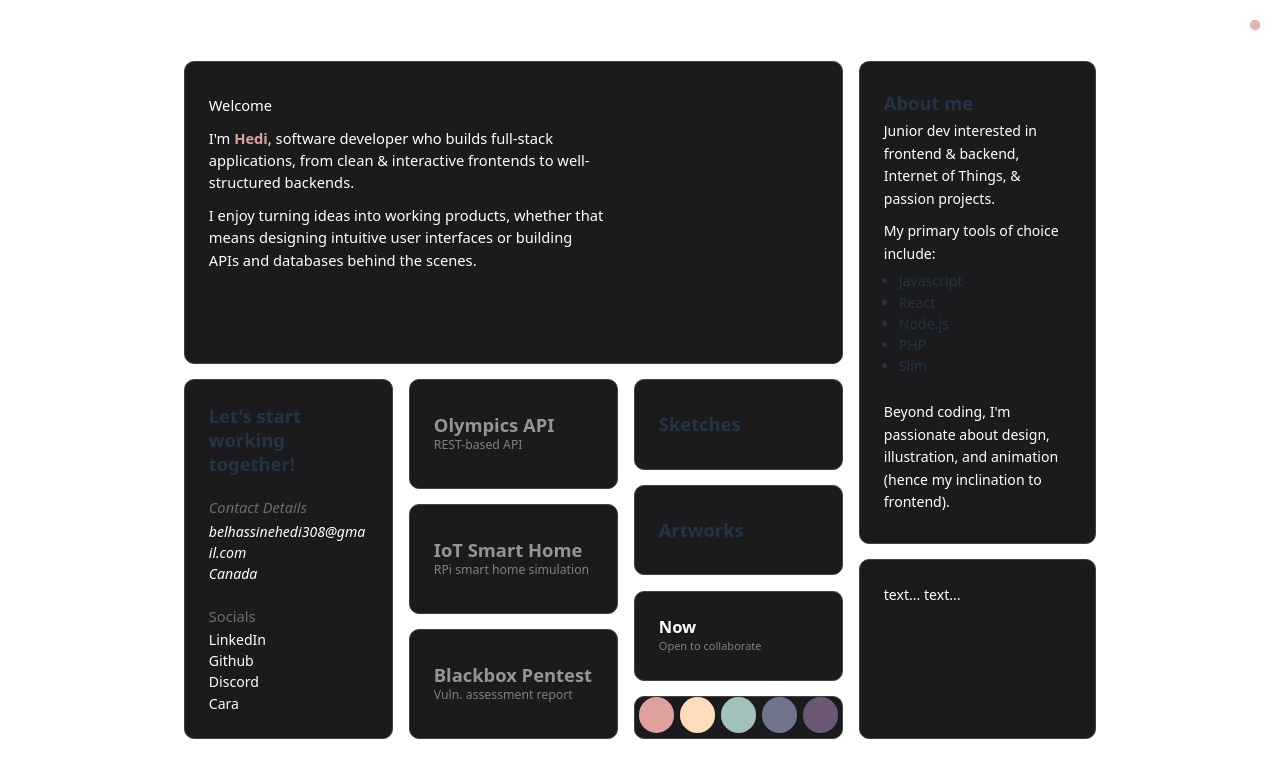
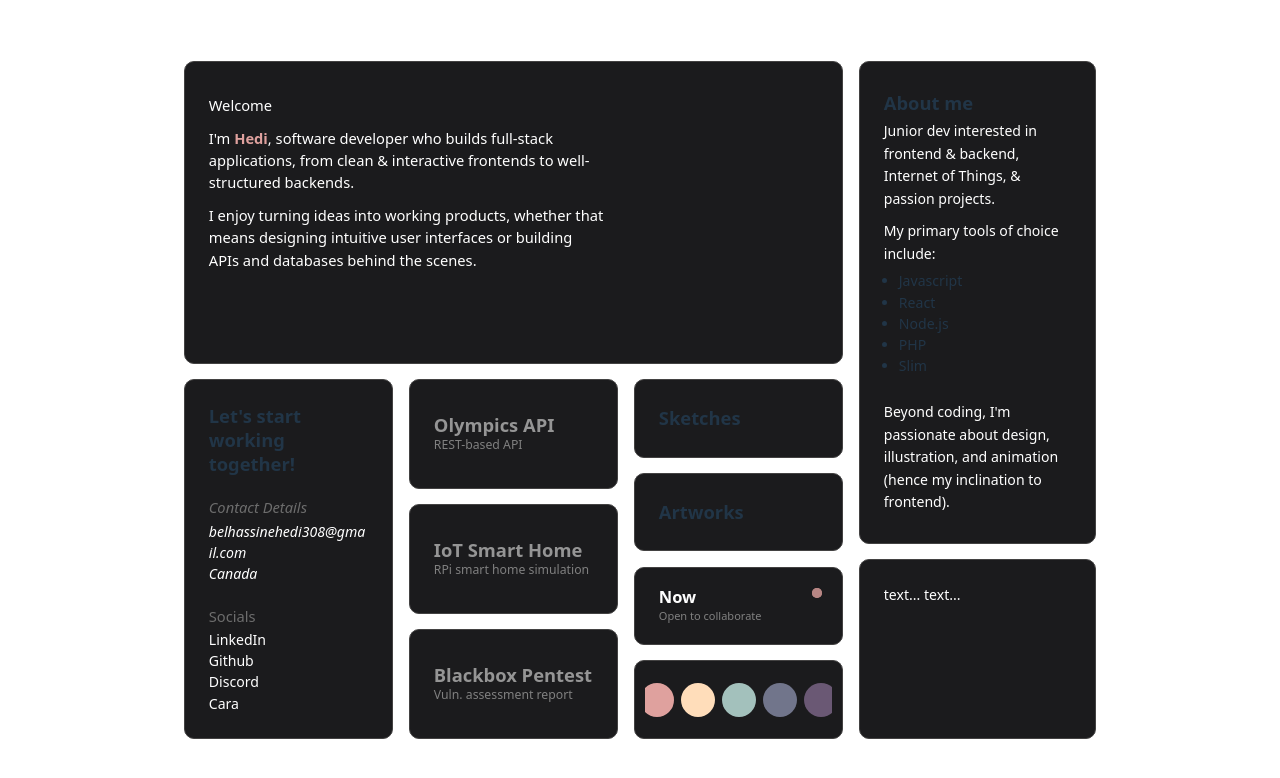
Before and after one commit to hedi3489/my-portfolio, a React (Vite) app: page / in a window 1280 px wide. Shown: the top 778 px of the page. Built offline with nearby package versions, Linux system fonts and the light colour scheme.

Commit message:
Fixed theme card

```diff
--- a/src/components/Cards.jsx
+++ b/src/components/Cards.jsx
@@ -91,7 +91,7 @@ function AvailabilityCard() {
   }
 
   return (
-    <div className="card little-card availability-card">
+    <div className="flex flex-center card little-card relative-pos">
       <span className="status-dot" aria-hidden="true" />
       <div>
         <h2 style={textStyle('1.35em')}>Now</h2>
--- a/src/styles/Cards.css
+++ b/src/styles/Cards.css
@@ -70,29 +70,48 @@
 }
 
 .theme-card {
-  gap: 0.75rem;
-  padding: 0px 0.3rem;
-  height: 100%;
-  flex: 3;
+  padding: 24px 10px;
+  display: flex;
+  align-items: center;
+  box-sizing: border-box;
 }
+
 .theme-colors {
   display: flex;
-  gap: 0.4rem;
+  align-items: center;
+  gap: 0.5rem;
+
+  width: 100%;
+  min-width: 0;
+
+  flex-wrap: nowrap;
+  overflow-x: auto;
+  overflow-y: hidden;
+
   justify-content: center;
+
+  -webkit-overflow-scrolling: touch;
+  overscroll-behavior-x: contain;
+  scrollbar-width: none;
 }
+
+.theme-colors::before,
+.theme-colors::after {
+  content: "";
+  flex: 1 0 0;
+}
+
 .theme-dot {
-  width: clamp(24px, 5vw, 37px);
+  flex: 0 0 auto;
+  width: clamp(24px, 4vw, 34px);
   aspect-ratio: 1 / 1;
+  border-radius: 50%;
   padding: 0;
-  border-radius: 50%;
   border: 2px solid transparent;
   cursor: pointer;
-  display: inline-flex;
-  align-items: center;
-  justify-content: center;
+  scroll-snap-align: center;
+}
 
-  transition: border-color 0.3s ease;
-}
 .theme-dot:hover {
   border-color: var(--bg-color-secondary);
 }
--- a/src/styles/Containers.css
+++ b/src/styles/Containers.css
@@ -46,10 +46,17 @@
   flex: 5;
   width: 100%;
 }
+.deck {
+  display: flex;
+  flex-direction: column;
+  height: 100%;          /* important if parent has a defined height */
+  min-height: 0;         /* allows children to shrink */
+}
 .deck > * ,
 .showcase > * {
   flex: 1 1 0;
   min-width: 0;
+  min-height: 0;
 }
 .side-bar { flex: 2.7; }
 
```
